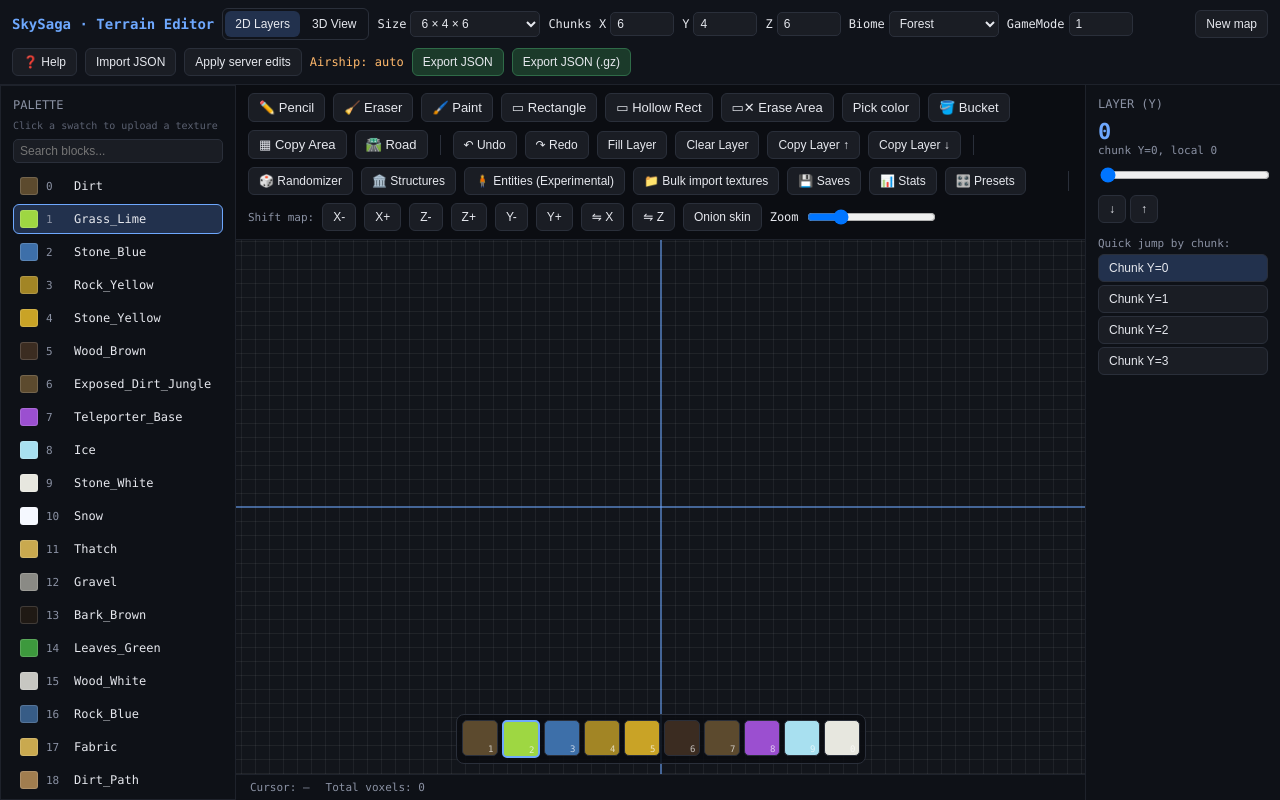
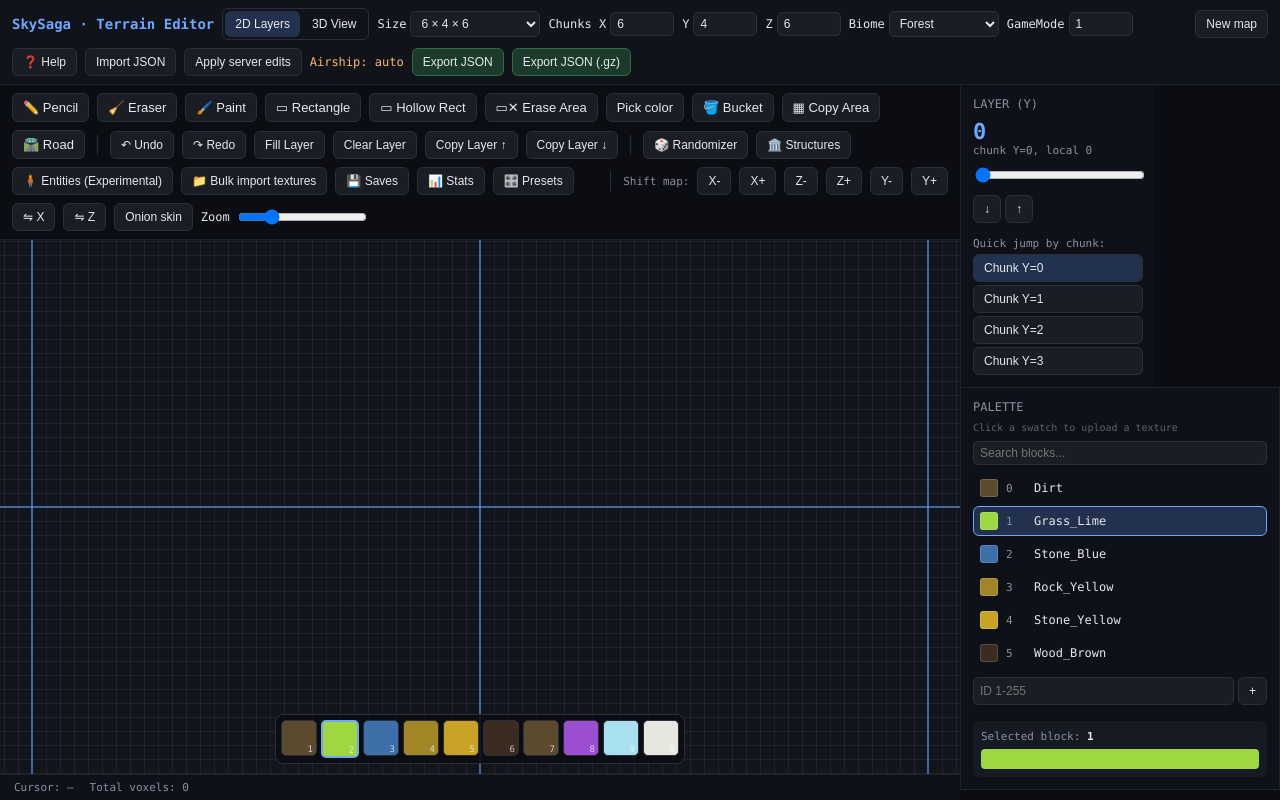
Before and after one commit to Kilkenni/skysaga-skyedit, a React (Vite) app: page / in a window 1280 px wide. Built offline with nearby package versions, Linux system fonts and the light colour scheme.

Commit message:
moved palette to the right scrolling the palette only scrolls the list

```diff
--- a/src/components/LayerNav.jsx
+++ b/src/components/LayerNav.tsx
@@ -1,6 +1,15 @@
 import { STRINGS } from "../i18n/strings";
 import { actionBtn } from "../styles/inline";
 import { CHUNK } from "../constants";
+
+interface Props {
+  chunkY: number,
+  currentLayer: number,
+  gridY: number,
+  localY: number,
+  setCurrentLayer: (layer: number) => void,
+  totalHeight: number,
+}
 
 export default function LayerNav({
   chunkY,
@@ -9,7 +18,7 @@ export default function LayerNav({
   localY,
   setCurrentLayer,
   totalHeight,
-}) {
+}:Props) {
   const t = STRINGS.en;
   return (
     <div
--- a/src/components/PaletteSidebar.tsx
+++ b/src/components/PaletteSidebar.tsx
@@ -3,13 +3,13 @@ import { inputStyle, actionBtn } from "../styles/inline";
 import { colorForId } from "../lib/colors";
 import { BLOCK_NAMES } from "../constants";
 import { useRef, useState } from "react";
-import { PaletteEntry } from "../hooks/usePalette";
+import { PaletteEntry, usePalette } from "../hooks/usePalette";
 
 interface Props {
-  paletteObj,
+  paletteObj: ReturnType<typeof usePalette>,
   clearTexture: (blockId: number) => void,
   handleTextureFile: (blockId: number, file: File) => void,
-  setTextureTargetId: (newId) => void,
+  setTextureTargetId: (newId: number) => void,
   textureTargetId: number | null,
   textureVersion: number,
   texturesRef: React.RefObject<Map<number, any>>,
@@ -40,13 +40,21 @@ export default function PaletteSidebar({
   return (
     <div
       style={{
-        width: 210,
+        display: "flex",
+        flexDirection: "column",
+        width: "full",
         border: "1px solid #1e222b",
         padding: 12,
-        overflowY: "auto",
         backgroundColor: "#0e1117",
+        flexGrow: 1,
+        flexShrink: 1,
+        minHeight: 0,
+        scrollbarGutter:"stable",
       }}
     >
+      <div style={{
+        flexShrink: 0
+      }}>
         <div style={{ fontSize: 12, color: "#8a91a3", marginBottom: 8 }}>
           {t.palette}
         </div>
@@ -60,9 +68,17 @@ export default function PaletteSidebar({
           placeholder={t.blockSearchPlaceholder}
           style={{ ...inputStyle, width: "100%", marginBottom: 8, boxSizing: "border-box" }}
         />
+      </div>
+
+      <div style={{
+        flex: 1,
+        minHeight: 0,
+        overflowY: "scroll",
+      }}>
         {palette
           .filter((p:PaletteEntry) => {
-          if (!blockSearchQuery) return true;
+            if (!blockSearchQuery)
+              return true;
             const q = blockSearchQuery.toLowerCase();
             return String(p.id).includes(q) || p.label.toLowerCase().includes(q);
           })
@@ -164,8 +180,10 @@ export default function PaletteSidebar({
             </div>
           );
         })}
-      {palette.filter((p) => {
-        if (!blockSearchQuery) return true;
+
+        {palette.filter((p: PaletteEntry) => {
+          if (!blockSearchQuery)
+            return true;
           const q = blockSearchQuery.toLowerCase();
           return String(p.id).includes(q) || p.label.toLowerCase().includes(q);
         }).length === 0 && (
@@ -173,7 +191,13 @@ export default function PaletteSidebar({
             {t.noBlockMatches}
           </div>
         )}
+      </div>
 
+
+
+      <div style={{
+        flexShrink: 0
+      }}>
         <input
           type="file"
           accept="image/*"
@@ -234,5 +258,6 @@ export default function PaletteSidebar({
           />
         </div>
       </div>
+    </div>
   );
 }
--- a/src/components/TerrainEditor.tsx
+++ b/src/components/TerrainEditor.tsx
@@ -3352,16 +3352,6 @@ export default function TerrainEditor() {
       />
 
       <div style={{ display: "flex", flex: 1, minHeight: 0 }}>
-        <PaletteSidebar
-          paletteObj={paletteObj}
-          clearTexture={clearTexture}
-          handleTextureFile={handleTextureFile}
-          setTextureTargetId={setTextureTargetId}
-          textureTargetId={textureTargetId}
-          textureVersion={textureVersion}
-          texturesRef={texturesRef}
-        />
-
         <div style={{ flex: 1, display: "flex", flexDirection: "column", minWidth: 0, minHeight: 0 }}>
           <ToolbarRow
             setTool={setTool}
@@ -3648,6 +3638,14 @@ export default function TerrainEditor() {
           </div>
         </div>
 
+        <div style={{
+          display: "flex",
+          flexDirection: "column",
+          overflow: "hidden",
+          maxHeight: "100%",
+          width: "320px",
+          paddingBottom: 10,
+        }}>
           {viewMode === "2d" && (
             <LayerNav
               chunkY={chunkY}
@@ -3658,6 +3656,16 @@ export default function TerrainEditor() {
               totalHeight={height}
             />
           )}
+          <PaletteSidebar
+            paletteObj={paletteObj}
+            clearTexture={clearTexture}
+            handleTextureFile={handleTextureFile}
+            setTextureTargetId={setTextureTargetId}
+            textureTargetId={textureTargetId}
+            textureVersion={textureVersion}
+            texturesRef={texturesRef}
+          />
+        </div>
       </div>
 
       {showHelp && (
```
Lines whose indentation alone changed are shown as unchanged.
